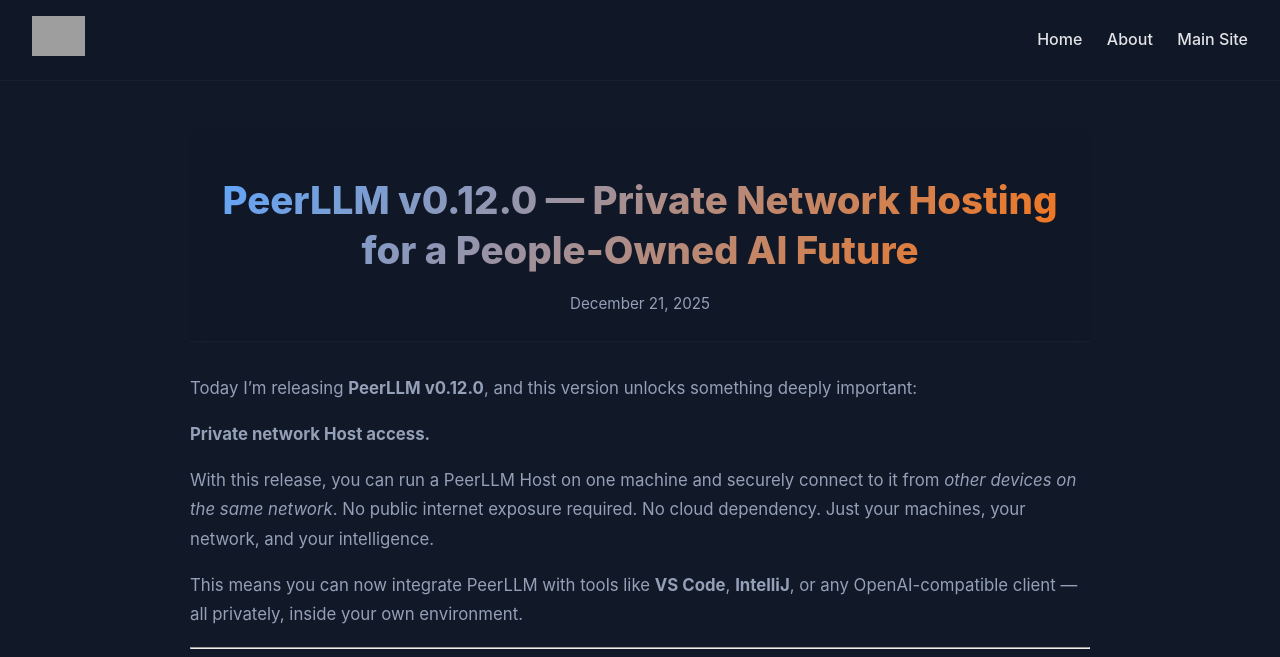
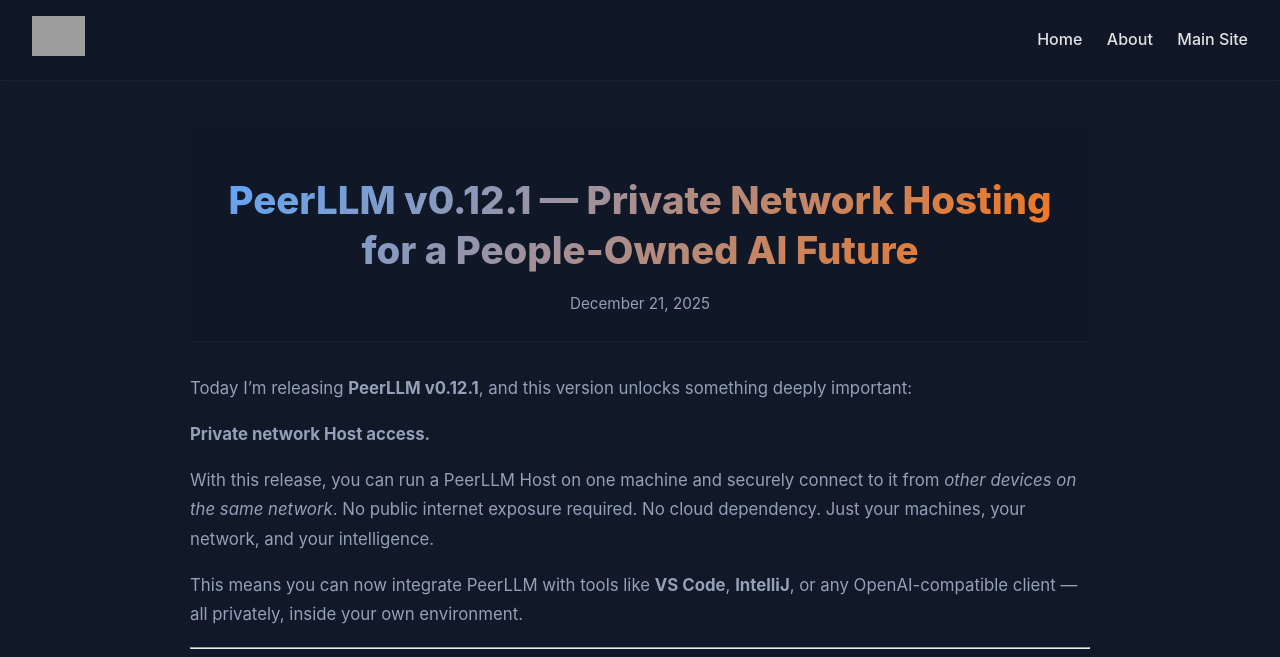
Before and after one commit to PeerLLM/peerllm.github.io, a Jekyll site: the page built from _posts/2025-12-21-enabling-private-networking-v0.12.0.md, in a window 1280 px wide and 1400 px high. Shown: the top 657 px of the window. Built offline with Jekyll 4.4.1, drawn with Linux system fonts in a browser that asks for light colours; comment, search, counter and statistics services are not loaded; some of the changed text lies outside the part shown; grey boxes are pictures that could not be loaded.

Commit message:
DOCUMENTATIONS: PeerLLM v0.12.1 - Private Networks Announcement

```diff
--- a/_posts/2025-12-21-enabling-private-networking-v0.12.0.md
+++ b/_posts/2025-12-21-enabling-private-networking-v0.12.0.md
@@ -1,12 +1,12 @@
 ---
 layout: post
-title: "PeerLLM v0.12.0 — Private Network Hosting for a People-Owned AI Future"
+title: "PeerLLM v0.12.1 — Private Network Hosting for a People-Owned AI Future"
 date: 2025-12-21
 categories: [peerllm, release, decentralized-ai]
 tags: [llm, ai, self-hosting, privacy, decentralization]
 ---
 
-Today I’m releasing **PeerLLM v0.12.0**, and this version unlocks something deeply important:
+Today I’m releasing **PeerLLM v0.12.1**, and this version unlocks something deeply important:
 
 **Private network Host access.**
 
@@ -15,7 +15,10 @@ With this release, you can run a PeerLLM Host on one machine and securely connec
 This means you can now integrate PeerLLM with tools like **VS Code**, **IntelliJ**, or any OpenAI-compatible client — all privately, inside your own environment.
 
 ---
-
+<div align="center">
+<iframe width="900px" height="500px" src="https://www.youtube.com/embed/vBivYwKv0mM?si=EjOpWoNbzJyilDgr" title="YouTube video player" frameborder="0" allow="accelerometer; autoplay; clipboard-write; encrypted-media; gyroscope; picture-in-picture; web-share" referrerpolicy="strict-origin-when-cross-origin" allowfullscreen></iframe>
+</div>
+---
 ## Why This Matters (The Bigger Purpose)
 
 I see a future where **intelligence is as fundamental as electricity and water**.
@@ -39,7 +42,7 @@ Private network hosting is the foundation for that future.
 
 ---
 
-## What’s New in v0.12.0
+## What’s New in v0.12.1
 
 ### Private Network Host Access
 You can now expose your PeerLLM Host **only within your local network** and allow other devices to connect securely.
@@ -211,4 +214,5 @@ Sign up to PeerLLM here today:
 <a href="https://www.peerllm.com/join-as-host.html" target="_blank">
 Register here</a>
 
-Enjoy **PeerLLM v0.12.0** 💖
+Enjoy **PeerLLM v0.12.1** 💖
+Hassan Habib
```
